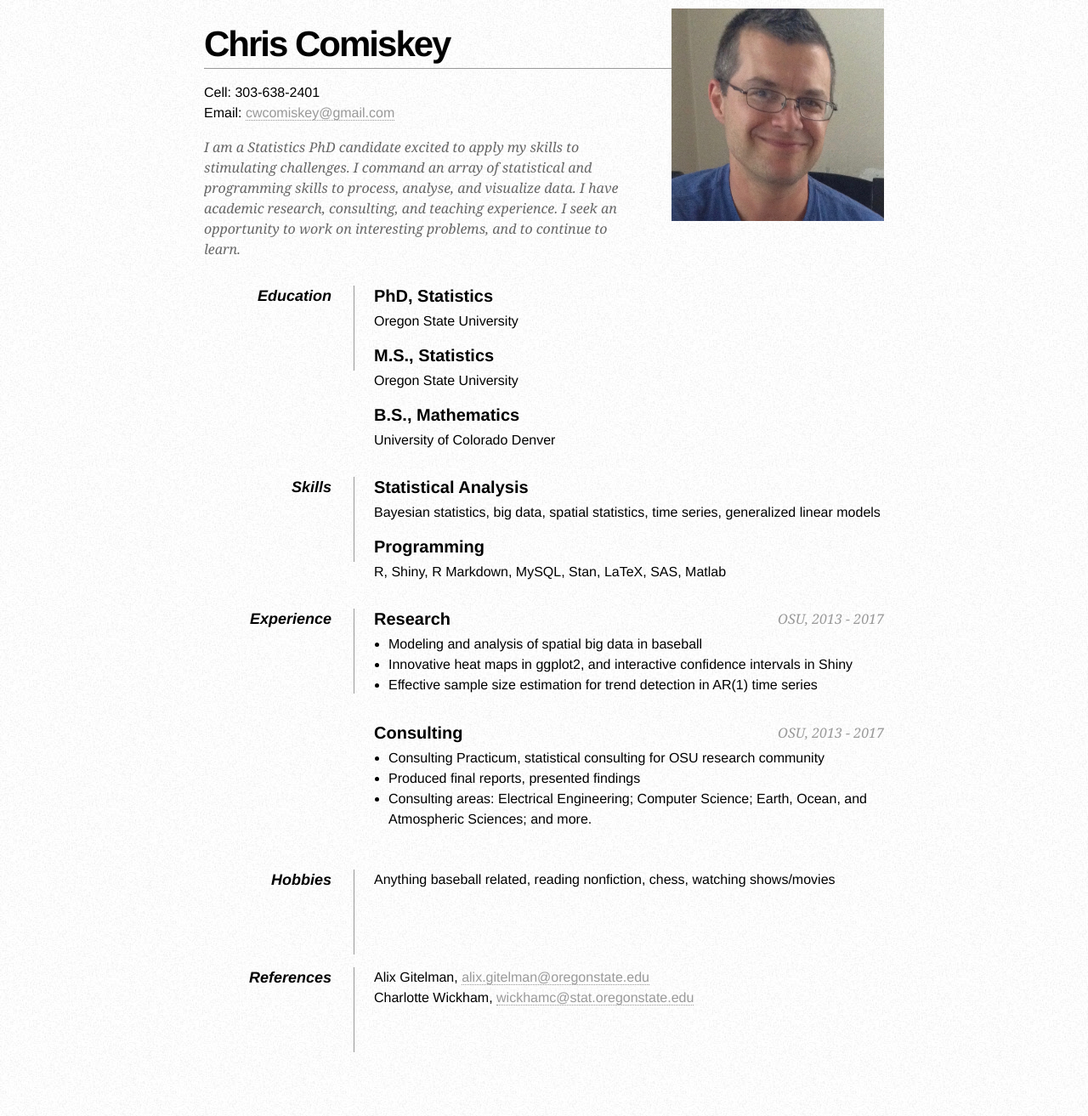
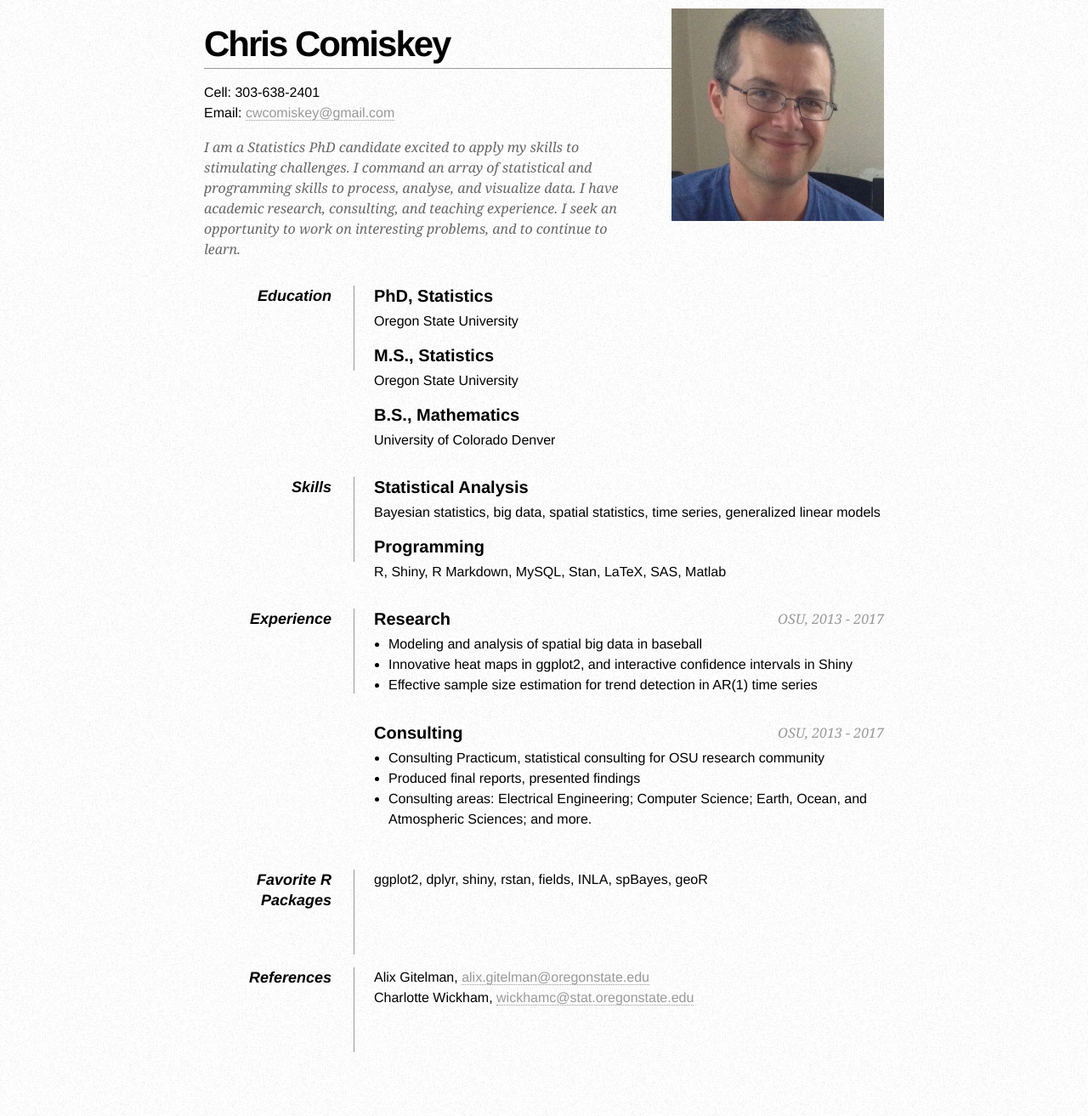
Before and after one commit to cwcomiskey/cwcomiskey.github.io, a Jekyll site: the page resume/index.html, which Jekyll copies as it is, in a window 1280 px wide. Shown: the whole page at 85% size. Built offline with Jekyll 4.4.1, drawn with Linux system fonts in a browser that asks for light colours.

Commit message:
Update index.html

```diff
--- a/resume/index.html
+++ b/resume/index.html
@@ -109,8 +109,8 @@
 
             <dd class="clear"></dd>
 
-            <dt>Hobbies</dt>
-            <dd>Anything baseball related, reading nonfiction, chess, watching shows/movies</dd>
+            <dt>Favorite R Packages</dt>
+            <dd>ggplot2, dplyr, shiny, rstan, fields, INLA, spBayes, geoR</dd>
 
             <dd class="clear"></dd>
 
```
